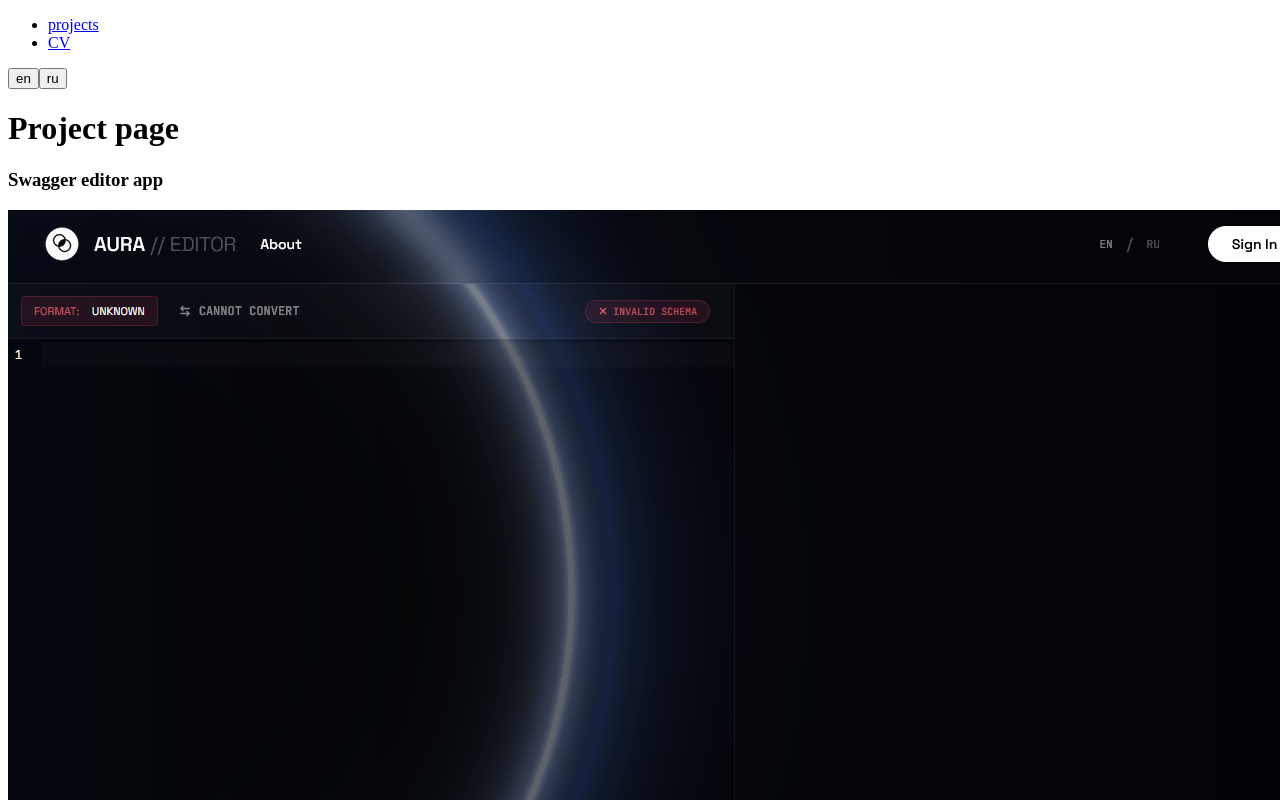
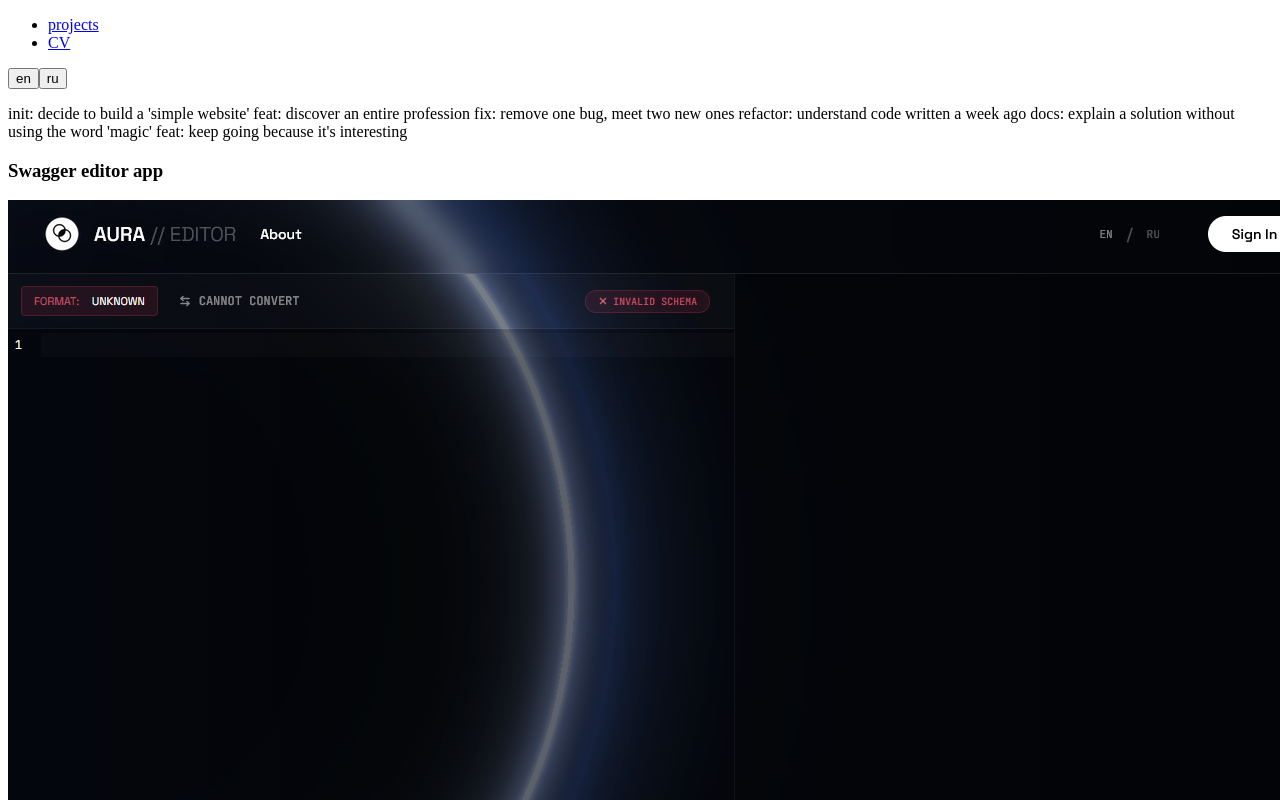
Before and after one commit to dilmun1101/resume, a React (Vite) app: page / in a window 1280 px wide. Shown: the top 800 px of the page. Built offline with nearby package versions, Linux system fonts and the light colour scheme.

Commit message:
feat: add about me and translation

```diff
--- a/public/locales/en/translation.json
+++ b/public/locales/en/translation.json
@@ -7,5 +7,6 @@
     "description": "description",
     "github": "github",
     "liveDemo": "live demo"
-  }
+  },
+  "about-me": "init: decide to build a 'simple website'\nfeat: discover an entire profession\nfix: remove one bug, meet two new ones\nrefactor: understand code written a week ago\ndocs: explain a solution without using the word 'magic'\nfeat: keep going because it's interesting"
 }
--- a/public/locales/ru/translation.json
+++ b/public/locales/ru/translation.json
@@ -7,5 +7,6 @@
     "description": "oписание",
     "github": "гитхаб",
     "liveDemo": "открыть проект"
-  }
+  },
+  "about-me": "init: захотеть сделать 'простой сайт'\nfeat: обнаружить целую профессию\nfix: убрать один баг, познакомиться с двумя новыми\nrefactor: понять код, написанный неделю назад\ndocs: объяснить решение без слова 'магия'\nfeat: продолжить, потому что интересно"
 }
--- /dev/null
+++ b/src/components/AboutMeSection/AboutMeSection.tsx
@@ -0,0 +1,19 @@
+import styles from './about-me-section.module.scss';
+import { useTranslation } from 'react-i18next';
+import classNames from 'classnames';
+
+interface Props {
+  className?: string;
+}
+
+function AboutMeSection({ className }: Props) {
+  const { t } = useTranslation();
+
+  return (
+    <div className={classNames(styles.container, className)}>
+      <p className={styles.text}>{t('about-me')}</p>
+    </div>
+  );
+}
+
+export default AboutMeSection;
--- a/src/pages/ProjectPage/ProjectPage.tsx
+++ b/src/pages/ProjectPage/ProjectPage.tsx
@@ -1,9 +1,10 @@
 import ProjectList from '@/components/ProjectList/ProjectList';
+import AboutMeSection from '@/components/AboutMeSection/AboutMeSection';
 
 function ProjectPage() {
   return (
     <>
-      <h1>Project page</h1>
+      <AboutMeSection />
       <ProjectList />
     </>
   );
```
Also changed, not shown: src/components/AboutMeSection/about-me-section.module.scss (added), 1 other file (tests, documents, lock files or other folders).
